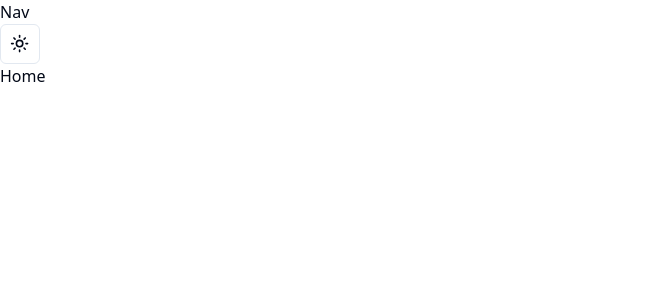
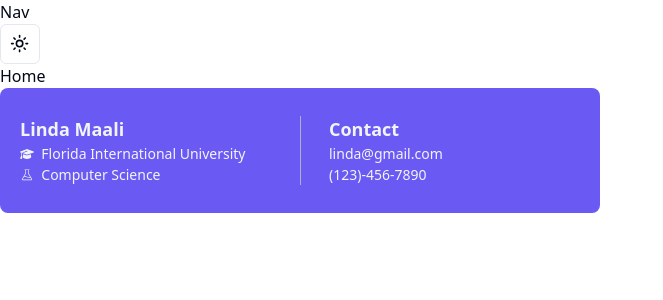
Before and after one commit to AlejandroV01/devbuds, a React (Vite) app in the folder client/: page / in a window 1280 px wide. Shown: the top 300 px of the page, without its empty margins (0-663 px from the left). Built offline with nearby package versions, Linux system fonts and the light colour scheme.

Commit message:
pushing for call

```diff
--- /dev/null
+++ b/client/src/components/ProfileInfoCard.tsx
@@ -0,0 +1,41 @@
+import React from 'react'
+import { FaGraduationCap } from "react-icons/fa6";
+import { PiFlaskLight } from "react-icons/pi";
+
+interface IProfileInfoCard {
+    userFirstName: string
+    userLastName: string
+    userSchool: string
+    userPhone: string
+    userEmail: string
+    userMajor: string
+}
+
+const ProfileInfoCard = ({userFirstName, userLastName, userSchool, userPhone, userEmail, userMajor}: IProfileInfoCard) => {
+  return (
+    <div className='content-center grid grid-cols-2 divide-x divide-accent w-[600px] h-[125px] bg-primary p-5 rounded-lg text-muted'>
+        <div className='flex-col'>
+            <div className='text-[18px] font-semibold'>
+                    {userFirstName} {userLastName}</div>
+
+            <div className='text-[14px]'>
+                <div className='flex items-center'>
+                    <FaGraduationCap/> &nbsp; {userSchool}</div>
+                <div className='flex items-center'>
+                    <PiFlaskLight/> &nbsp; {userMajor}</div>
+            </div>
+        </div>
+
+        <div className='flex-col px-7'>
+            <div className='text-[18px] font-semibold'>
+                Contact</div>
+            <div className='text-[14px]'>
+                {userEmail} <br/> {userPhone}</div>
+        </div>
+
+    </div>
+
+  )
+}
+
+export default ProfileInfoCard
--- a/client/src/routes/Home.tsx
+++ b/client/src/routes/Home.tsx
@@ -1,9 +1,18 @@
 import React from 'react'
+import ProfileInfoCard from '@/components/ProfileInfoCard'
 //changed Badge file name
 const Home = () => {
   return (
     <div>
       <h1>Home</h1>
+      <ProfileInfoCard
+      userFirstName={'Linda'}
+      userLastName={'Maali'}
+      userSchool={'Florida International University'}
+      userEmail={'linda@gmail.com'}
+      userPhone={'(123)-456-7890'}
+      userMajor={'Computer Science'}
+            />
     </div>
   )
 }
```
